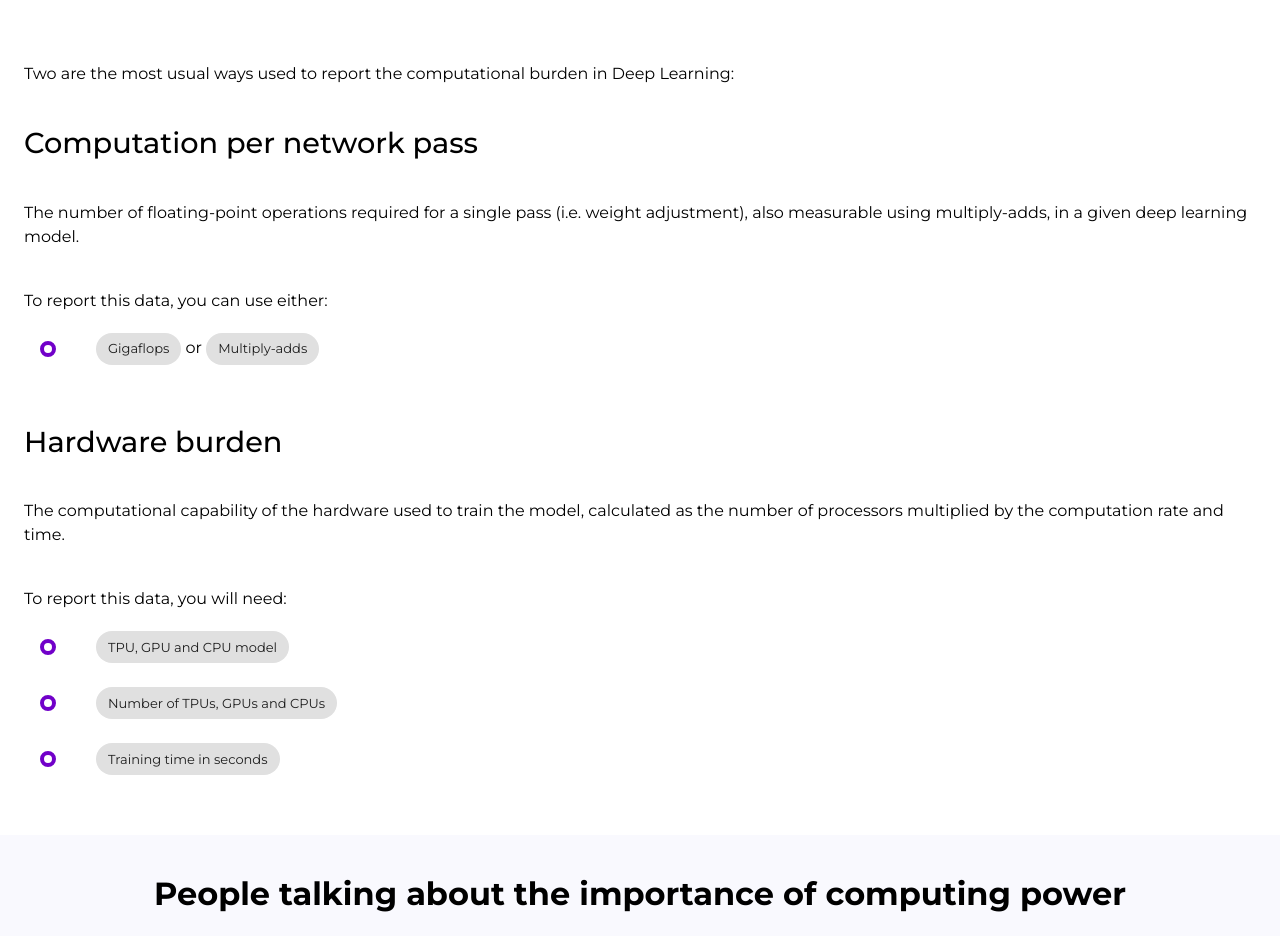
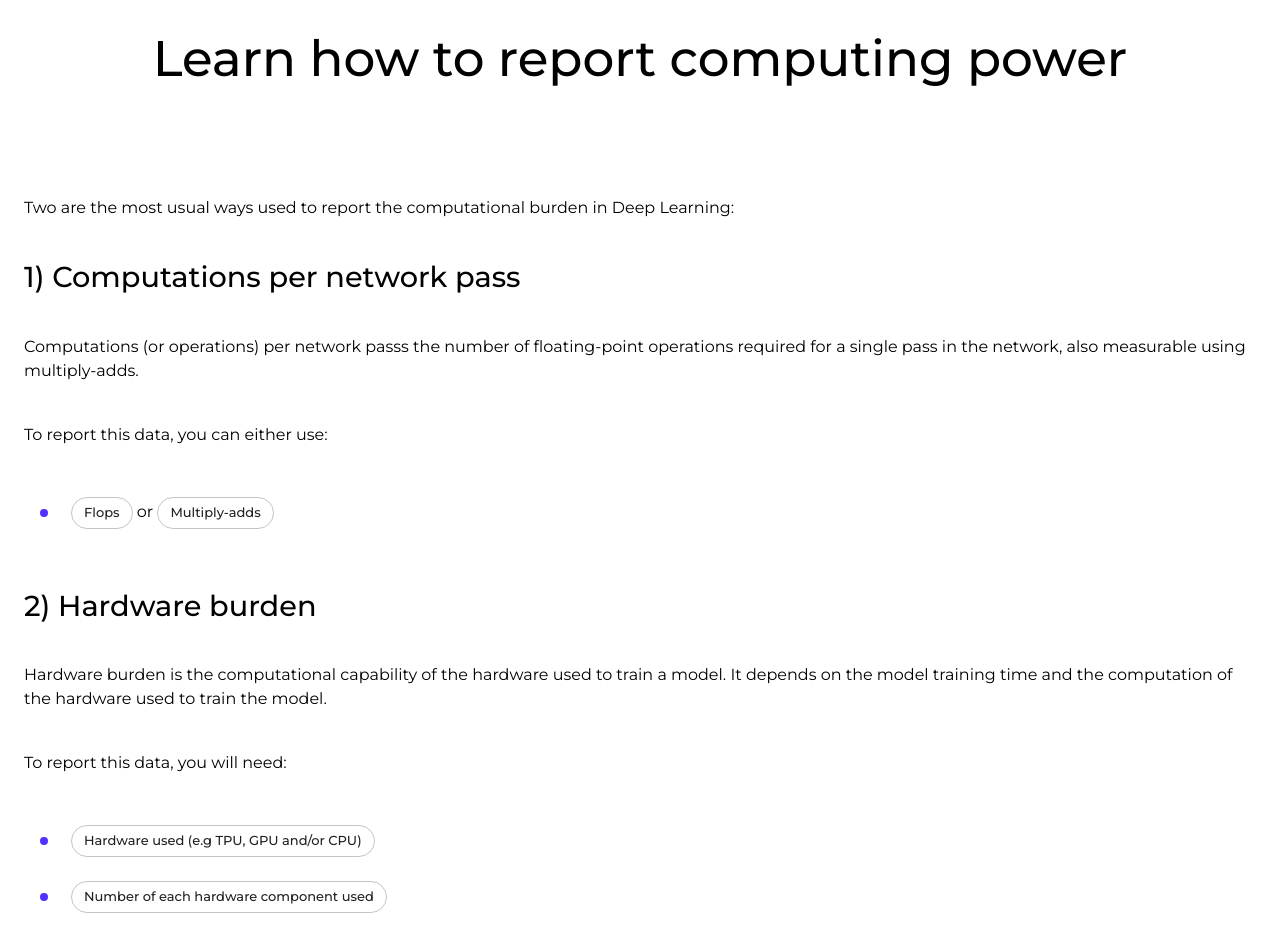
Before and after one commit to Computer-Progress/computerprogress.com, a Next.js app: page /collaborate in a window 1280 px wide. Shown: the part 143-1079 px from the top of the page. Built offline with nearby package versions, Linux system fonts and the light colour scheme.

Commit message:
Improves collaborate page design

```diff
--- a/containers/Collaborate/index.js
+++ b/containers/Collaborate/index.js
@@ -22,20 +22,26 @@ import {
   StyledTypographyBody1,
   StyledListIcon,
   StyledButton,
+  StyledBoxTitle,
+  StyledTypographyBodyTitle,
+  StyledTypographyBody2,
+  StyledChip,
+  StyledTypographyCard,
+  StyledContainerJoinUs,
+  StyledListItemIcon
 } from "./styles";
 
 export default function Collaborate() {
   return (
     <ThemeProvider theme={MuiTheme}>
       <PageTemplate ignoreContainer>
-        {/* Learn how to report computing power */}
         <StyledContainer>
           <StyledFlexboxSection>
-            <Box mb={8}>
-              <Typography variant="h1" align="center">
+            <StyledBoxTitle mb={8}>
+              <StyledTypographyBodyTitle variant="h1" align="center">
                 Learn how to report computing power
-              </Typography>
-            </Box>
+              </StyledTypographyBodyTitle>
+            </StyledBoxTitle>
 
             <StyledBox>
               <StyledTypographyBody1>
@@ -45,32 +51,32 @@ export default function Collaborate() {
             </StyledBox>
 
             <StyledBox>
-              <Typography variant="h2">Computation per network pass</Typography>
+              <Typography variant="h2">1) Computations per network pass</Typography>
             </StyledBox>
 
             <StyledBox>
               <StyledTypographyBody1>
-                The number of floating-point operations required for a single
-                pass (i.e. weight adjustment), also measurable using
-                multiply-adds, in a given deep learning model.
+                Computations (or operations) per network passs the number of floating-point
+                operations required for a single pass in the network, also measurable using
+                multiply-adds.
               </StyledTypographyBody1>
             </StyledBox>
 
             <StyledBox>
-              <StyledTypographyBody1>
-                To report this data, you can use either:
-              </StyledTypographyBody1>
+              <StyledTypographyBody2>
+                To report this data, you can either use:
+              </StyledTypographyBody2>
 
               <List>
                 <ListItem>
-                  <ListItemIcon>
+                  <StyledListItemIcon>
                     <StyledListIcon />
-                  </ListItemIcon>
+                  </StyledListItemIcon>
                   <ListItemText
                     primary={
                       <>
-                        <Chip label="Gigaflops" /> or{" "}
-                        <Chip label="Multiply-adds" />
+                        <StyledChip label="Flops"/>    or   {"  "}
+                        <StyledChip label="Multiply-adds"/>
                       </>
                     }
                   />
@@ -79,47 +85,47 @@ export default function Collaborate() {
             </StyledBox>
 
             <StyledBox>
-              <Typography variant="h2">Hardware burden</Typography>
+              <Typography variant="h2">2) Hardware burden</Typography>
             </StyledBox>
 
             <StyledBox>
               <StyledTypographyBody1>
-                The computational capability of the hardware used to train the
-                model, calculated as the number of processors multiplied by the
-                computation rate and time.
+                Hardware burden is the computational capability of the hardware used to train a
+                model. It depends on the model training time and the computation of the hardware
+                used to train the model.
               </StyledTypographyBody1>
             </StyledBox>
 
             <StyledBox>
-              <StyledTypographyBody1>
+              <StyledTypographyBody2>
                 To report this data, you will need:
-              </StyledTypographyBody1>
+              </StyledTypographyBody2>
 
               <List>
                 <ListItem>
-                  <ListItemIcon>
+                  <StyledListItemIcon>
                     <StyledListIcon />
-                  </ListItemIcon>
+                  </StyledListItemIcon>
                   <ListItemText
-                    primary={<Chip label="TPU, GPU and CPU model" />}
+                    primary={<StyledChip label="Hardware used (e.g TPU, GPU and/or CPU)"/>}
                   />
                 </ListItem>
 
                 <ListItem>
-                  <ListItemIcon>
+                  <StyledListItemIcon>
                     <StyledListIcon />
-                  </ListItemIcon>
+                  </StyledListItemIcon>
                   <ListItemText
-                    primary={<Chip label="Number of TPUs, GPUs and CPUs" />}
+                    primary={<StyledChip label="Number of each hardware component used"/>}
                   />
                 </ListItem>
 
                 <ListItem>
-                  <ListItemIcon>
+                  <StyledListItemIcon>
                     <StyledListIcon />
-                  </ListItemIcon>
+                  </StyledListItemIcon>
                   <ListItemText
-                    primary={<Chip label="Training time in seconds" />}
+                    primary={<StyledChip label="Training time"/>}
                   />
                 </ListItem>
               </List>
@@ -127,14 +133,13 @@ export default function Collaborate() {
           </StyledFlexboxSection>
         </StyledContainer>
 
-        {/* People talking about the importance of computing power */}
         <Box style={{ background: "#f9f9fe" }}>
           <StyledContainer>
             <StyledFlexboxSection>
               <Box mb={8}>
-                <Typography variant="h1" align="center">
-                  People talking about the importance of computing power
-                </Typography>
+                <StyledTypographyCard variant="h1" align="center">
+                  Why to understand the progress of computing?!
+                </StyledTypographyCard>
               </Box>
 
               <StyledBox>
@@ -144,21 +149,18 @@ export default function Collaborate() {
           </StyledContainer>
         </Box>
 
-        <StyledContainer>
-          {/* Join us! */}
+        <StyledContainerJoinUs>
           <StyledFlexboxSection>
-            {/* <CollaborateJoin /> */}
 
             <StyledBox>
               <Typography variant="h2" align="center">
-                Join us!
+                Join our community!
               </Typography>
             </StyledBox>
 
             <StyledBox>
               <Typography variant="h3" align="center">
-                Join our community and start contributing to the future of
-                artificial intelligence right now!
+                Start contributing to the progress of computing right now!
               </Typography>
             </StyledBox>
 
@@ -166,9 +168,9 @@ export default function Collaborate() {
               <StyledButton>Submit paper</StyledButton>
             </StyledBox>
           </StyledFlexboxSection>
-        </StyledContainer>
+        </StyledContainerJoinUs>
+
         <Box style={{ background: "#f9f9fe" }}>
-          {/* Contact */}
           <StyledContainer>
             <StyledFlexboxSection>
               <StyledBox>
--- a/containers/Collaborate/styles.js
+++ b/containers/Collaborate/styles.js
@@ -1,29 +1,60 @@
 import styled from "styled-components";
 
-import { Box, Button, Typography, Container } from "@material-ui/core";
+import { Box, Button, Typography, Container, Chip, ListItemIcon} from "@material-ui/core";
 
 export const StyledContainer = styled(Container)`
   max-width: 1500px !important;
+`;
+
+export const StyledContainerJoinUs = styled(Container)`
+  max-width: 1500px !important;
+  margin: 50px 0;
 `;
 
 export const StyledFlexboxSection = styled(Box).attrs({
   my: 5,
 })``;
 
+export const StyledBoxTitle = styled(Box).attrs({
+  mt: 5,
+})`
+  margin: 100px 0px !important;
+`;
+
 export const StyledBox = styled(Box).attrs({
   mt: 5,
 })``;
+
+export const StyledTypographyBodyTitle = styled(Typography).attrs({
+  variant: "body1",
+})`
+  font-weight: 500 !important;
+  font-size: 50px !important;
+`;
 
 export const StyledTypographyBody1 = styled(Typography).attrs({
   variant: "body1",
 })``;
 
+export const StyledTypographyBody2 = styled(Typography).attrs({
+  variant: "body1",
+})`
+  margin-bottom: 30px !important;
+`;
+
+export const StyledTypographyCard = styled(Typography).attrs({
+  variant: "h1",
+})`
+  font-weight: 500 !important;
+  font-size: 35px !important;
+`;
+
 export const StyledListIcon = styled.div`
-  width: 16px;
-  height: 16px;
-  border: solid 4px #7100c9;
+  width: 4px;
+  height: 4px;
+  border: solid 4px #4e33ff;
   border-radius: 50%;
-  background-color: #ffffff;
+  background-color: #4e33ff;
 `;
 
 export const StyledButton = styled(Button).attrs({
@@ -44,3 +75,14 @@ export const StyledButton = styled(Button).attrs({
     ),
     #2000e5 !important;
 `;
+
+export const StyledChip = styled(Chip).attrs({
+  variant:"outlined",
+})`
+  font-weight: 500 !important;
+  font-size: 13px !important;
+`;
+
+export const StyledListItemIcon = styled(ListItemIcon)`
+  margin-right: -25px !important;
+`;
```
